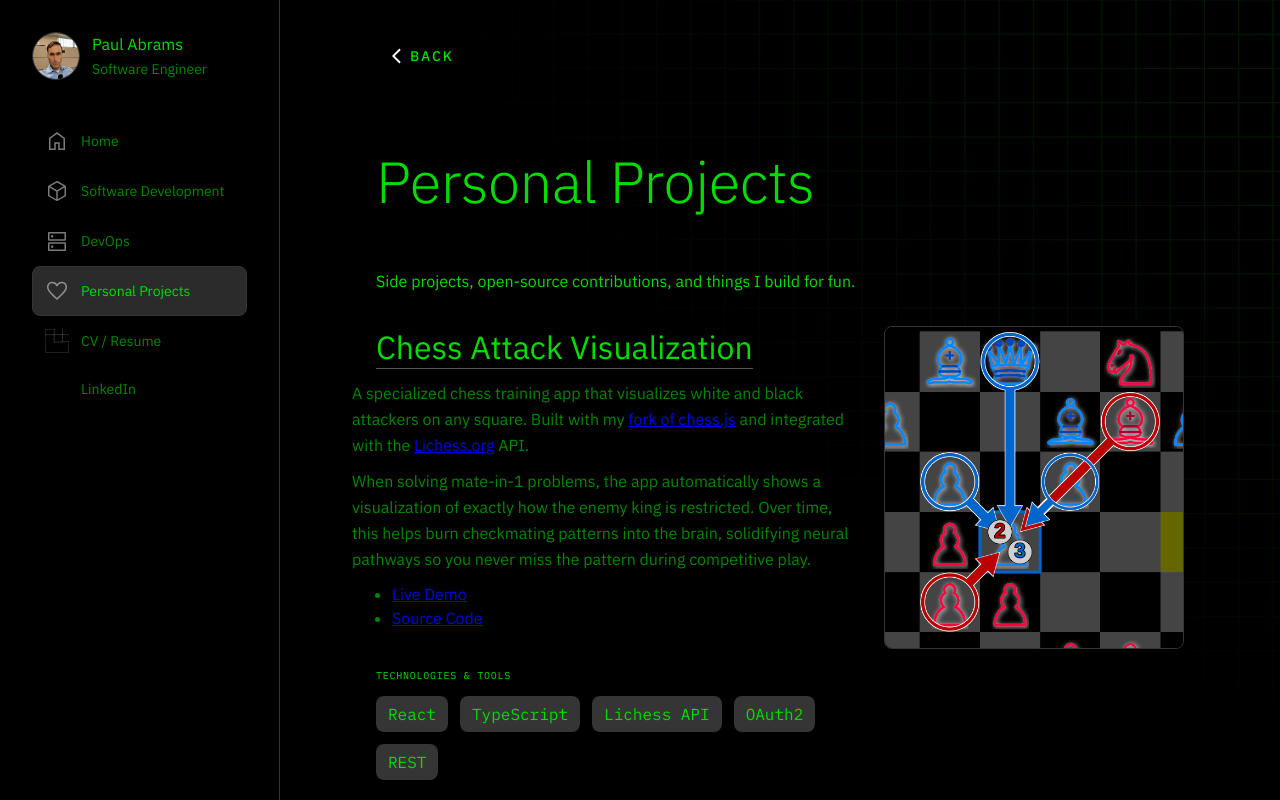
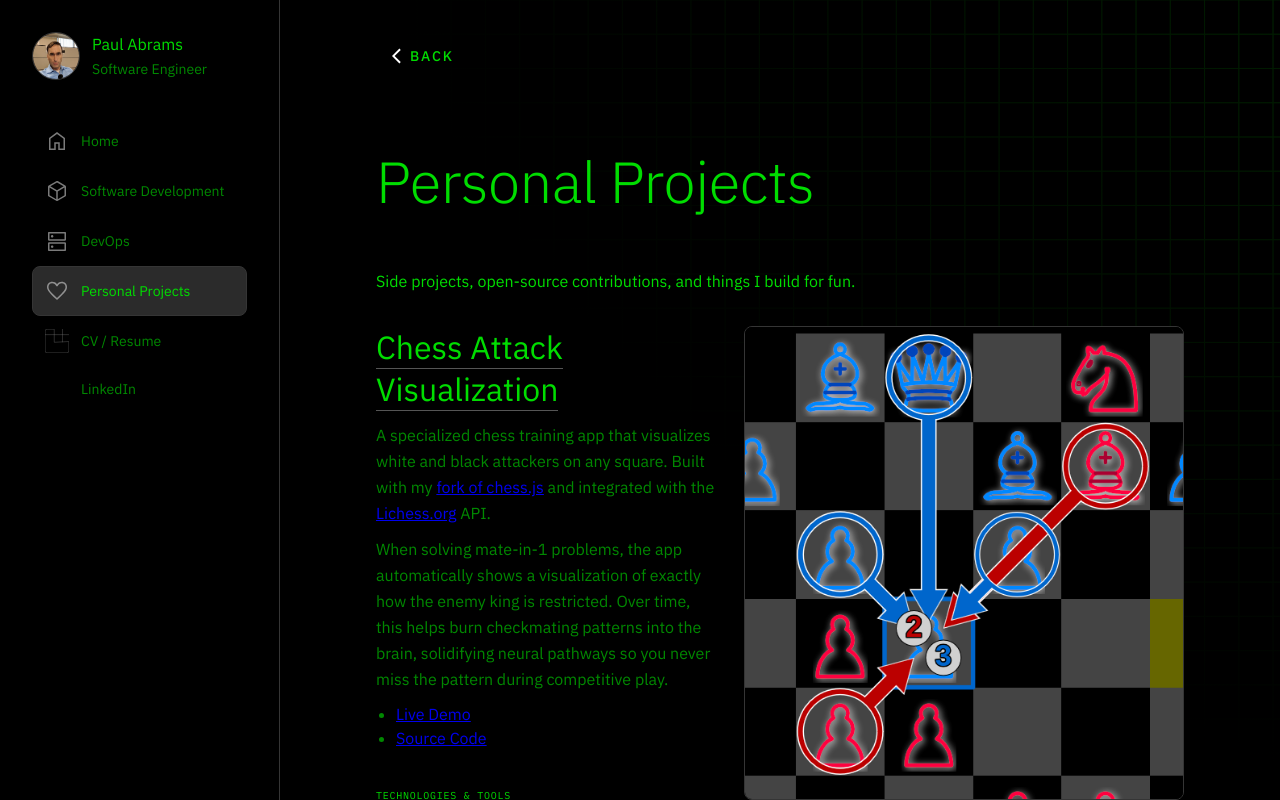
Before and after one commit to pabrams/pabrams.github.io, an Astro site: page /personal-projects in a window 1280 px wide. Built offline with nearby package versions, Linux system fonts and the light colour scheme; Astro itself is replaced by a stand-in of ours.

Commit message:
style: indent

```diff
--- a/public/assets/styles.css
+++ b/public/assets/styles.css
@@ -541,8 +541,8 @@ p {
   line-height: 24px;
 }
 
-.project-desc.project-desc-list {
-  margin-left: -24px;
+.project-desc.project-desc-list ul {
+  padding-left: 20px;
 }
 
 .content-container {
@@ -575,7 +575,8 @@ p {
 }
 
 .project-image {
-  width: 300px;
+  width: 440px;
+  max-width: 100%;
   border-radius: 8px;
   border: 1px solid #353535;
   margin: 0;
```
